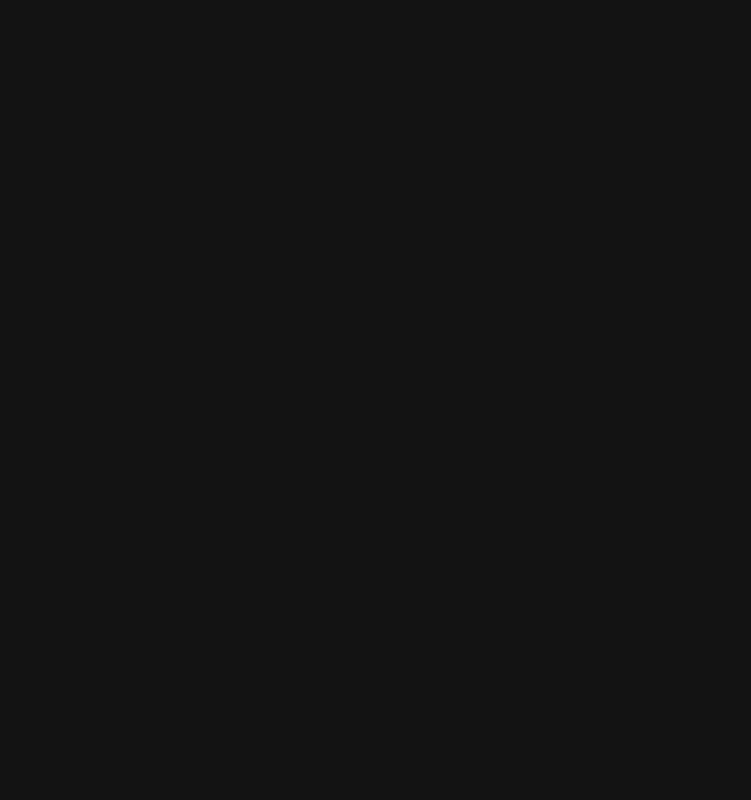
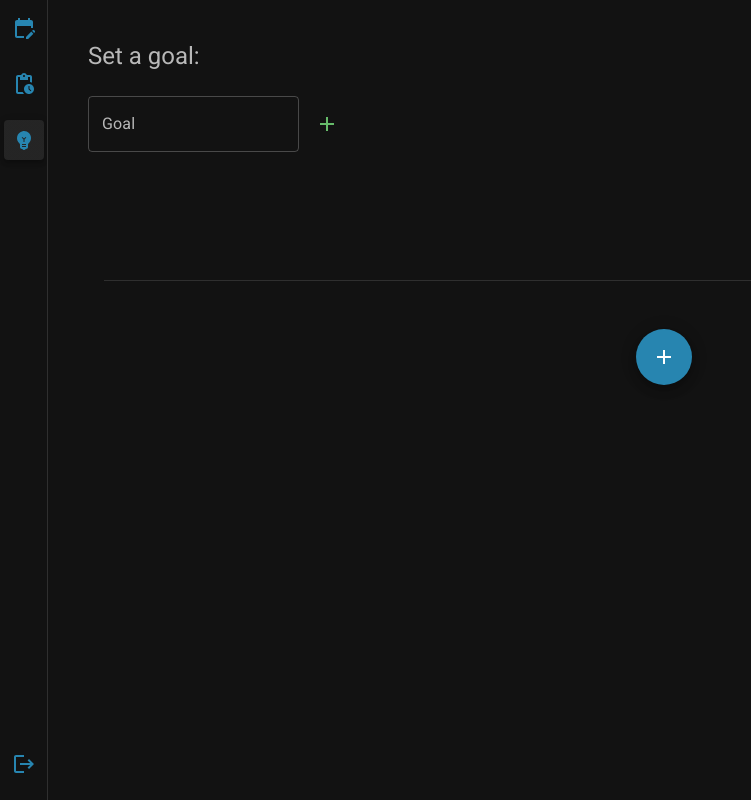
Before and after one commit to jrtate/spice-up, a React (Create React App) app: page /brainstorm in a window 1280 px wide. Before the commit this address had no page. Shown: the whole page, without its empty margins (0-751 px from the left). Built offline with nearby package versions, Linux system fonts and the light colour scheme.

Commit message:
Wip brainstorm page

```diff
--- /dev/null
+++ b/src/components/organisms/GoalColumn/GoalColumn.tsx
@@ -0,0 +1,30 @@
+import React, { useState } from "react";
+import { Box, Divider, TextField } from "@mui/material";
+
+interface GoalColumnProps {
+  id: number;
+}
+
+const GoalColumn = ({ id }: GoalColumnProps) => {
+  const [subGoal, setSubGoal] = useState<string>("");
+  return (
+    <Box
+      sx={{
+        display: "flex",
+        flexDirection: "column",
+      }}
+    >
+      <TextField
+        sx={{ marginBottom: 4 }}
+        variant={"outlined"}
+        label="Sub-Goal"
+        value={subGoal}
+        onChange={(e) => {
+          setSubGoal(e.target.value);
+        }}
+      />
+    </Box>
+  );
+};
+
+export default GoalColumn;
--- /dev/null
+++ b/src/components/organisms/GoalRow/GoalRow.tsx
@@ -0,0 +1,91 @@
+import React, { useState } from "react";
+import {
+  Box,
+  Divider,
+  Fab,
+  IconButton,
+  TextField,
+  Tooltip,
+  Typography,
+} from "@mui/material";
+import AddIcon from "@mui/icons-material/Add";
+import GoalColumn from "../GoalColumn/GoalColumn";
+
+interface GoalRowProps {}
+
+const GoalRow = ({}: GoalRowProps) => {
+  const [goal, setGoal] = useState<string>("");
+  const [subGoals, setSubGoals] = useState<number[]>([]);
+
+  return (
+    <Box
+      p={4}
+      sx={{
+        display: "flex",
+        flexDirection: "column",
+        alignItems: "flex-start",
+      }}
+    >
+      <Typography
+        marginBottom={3}
+        variant="h5"
+        color="text.secondary"
+        gutterBottom
+      >
+        Set a goal:
+      </Typography>
+      <Box
+        sx={{
+          display: "flex",
+          alignItems: "center",
+          marginBottom: 4,
+        }}
+      >
+        <TextField
+          sx={{ marginRight: 1 }}
+          variant={"outlined"}
+          label="Goal"
+          value={goal}
+          onChange={(e) => {
+            setGoal(e.target.value);
+          }}
+        />
+        <Tooltip title="Create Goal">
+          <IconButton
+            color="success"
+            onClick={() =>
+              setSubGoals((prevState) => [...prevState, subGoals.length + 1])
+            }
+          >
+            <AddIcon />
+          </IconButton>
+        </Tooltip>
+      </Box>
+
+      {subGoals.length > 0 && (
+        <Box>
+          <Typography
+            marginBottom={3}
+            variant="h6"
+            color="text.secondary"
+            gutterBottom
+          >
+            What will you need to do to accomplish this goal?
+          </Typography>
+          <Box sx={{ display: "flex", gap: 4, marginLeft: 4 }}>
+            {subGoals.map((subGoal) => (
+              <GoalColumn key={subGoal} id={subGoal} />
+            ))}
+          </Box>
+        </Box>
+      )}
+
+      <Divider
+        sx={{ height: 1, width: "100%", marginTop: 12 }}
+        variant="middle"
+      />
+    </Box>
+  );
+};
+
+export default GoalRow;
--- a/src/components/organisms/Page/Page.tsx
+++ b/src/components/organisms/Page/Page.tsx
@@ -4,6 +4,7 @@
 import EditCalendarIcon from "@mui/icons-material/EditCalendar";
 import PendingActionsIcon from "@mui/icons-material/PendingActions";
 import LogoutIcon from "@mui/icons-material/Logout";
+import EmojiObjectsIcon from "@mui/icons-material/EmojiObjects";
 import { PageContainer } from "./styles";
 import axios from "axios";
 
@@ -88,6 +89,19 @@
                   </Paper>
                 </Link>
               </Tooltip>*/}
+
+              <Tooltip title="Brainstorm" placement="right">
+                <Link to="/brainstorm">
+                  <Paper elevation={path === "/brainstorm" ? 3 : 0}>
+                    <IconButton
+                      onClick={() => setPath("/brainstorm")}
+                      color="primary"
+                    >
+                      <EmojiObjectsIcon />
+                    </IconButton>
+                  </Paper>
+                </Link>
+              </Tooltip>
             </Box>
 
             <Box
--- /dev/null
+++ b/src/pages/Brainstorm/Brainstorm.tsx
@@ -0,0 +1,34 @@
+import React, { useState } from "react";
+import { Box, Divider, Fab, Tooltip } from "@mui/material";
+import PlanLoader from "../Plan/PlanLoader/PlanLoader";
+import GoalRow from "../../components/organisms/GoalRow/GoalRow";
+import AddIcon from "@mui/icons-material/Add";
+
+const Brainstorm = () => {
+  const [goals, setGoals] = useState<number[]>([1]);
+  const isLoading = false;
+
+  return (
+    <Box p={1}>
+      {isLoading ? <PlanLoader /> : goals.map((goal) => <GoalRow key={goal} />)}
+
+      <Box
+        marginTop={2}
+        sx={{ display: "flex", justifyContent: "center", width: "100%" }}
+      >
+        <Tooltip title="Add New Goal" placement="top">
+          <Fab
+            color="primary"
+            onClick={() =>
+              setGoals((prevState) => [...prevState, goals.length + 1])
+            }
+          >
+            <AddIcon />
+          </Fab>
+        </Tooltip>
+      </Box>
+    </Box>
+  );
+};
+
+export default Brainstorm;
--- a/src/pages/Home/Home.tsx
+++ b/src/pages/Home/Home.tsx
@@ -9,6 +9,7 @@
 import ProtectedRoute from "../../components/organisms/ProtectedRoute/ProtectedRoute";
 import axios from "axios";
 import { isTokenValid } from "../../utils/tokenValidation";
+import Brainstorm from "../Brainstorm/Brainstorm";
 
 const Home = () => {
   useEffect(() => {
@@ -46,6 +47,14 @@
           }
         />
         <Route
+          path="/brainstorm"
+          element={
+            <ProtectedRoute>
+              <Page children={<Brainstorm />} />
+            </ProtectedRoute>
+          }
+        />
+        <Route
           index
           element={<Navigate to={isTokenValid() ? "/plan" : "login"} replace />}
         />
--- a/src/utils/tokenValidation.tsx
+++ b/src/utils/tokenValidation.tsx
@@ -1,6 +1,8 @@
 export const isTokenValid = () => {
   const token = sessionStorage.getItem("token");
-  const expiration = sessionStorage.getItem("tokenExpiration");
+  // todo: fix this and add refresh token
+  // const expiration = sessionStorage.getItem("tokenExpiration");
 
-  return new Date() > new Date(expiration) && !!token;
+  // return new Date() > new Date(expiration) && !!token;
+  return !!token;
 };
```
